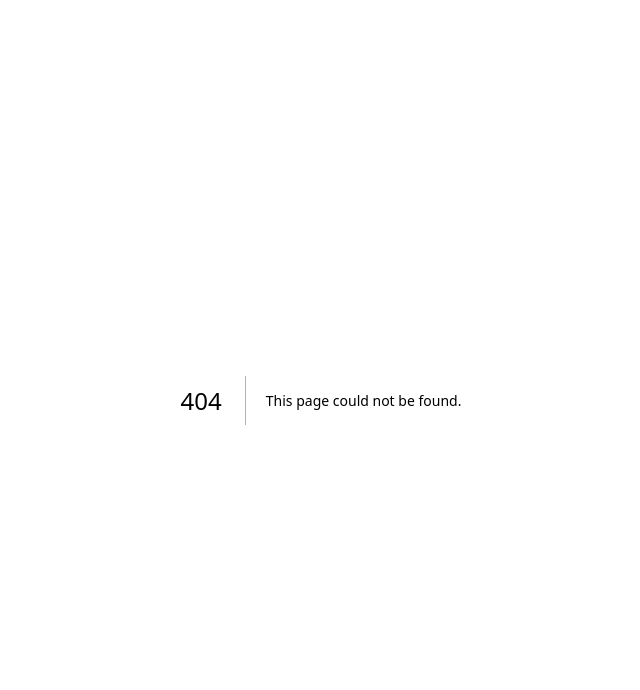
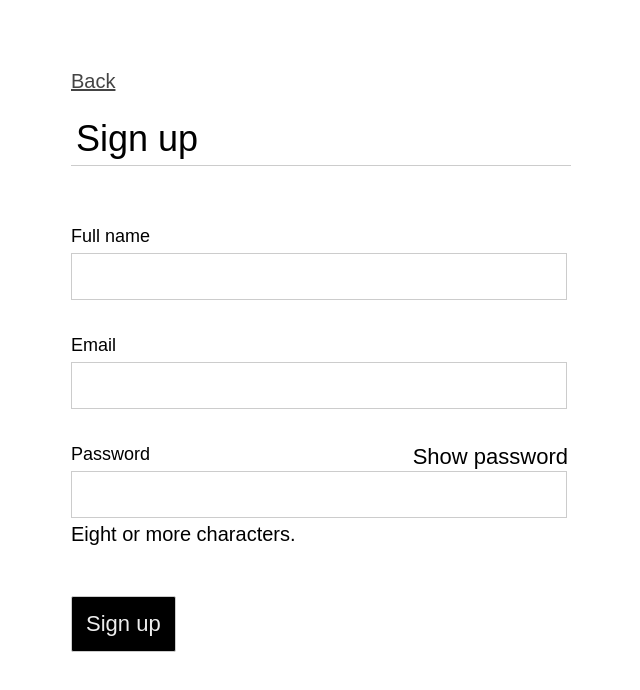
Before and after one commit to dagogue671/CS504-Team-Project, a Next.js app in the folder cs504-team-project/: page /Modules/SignUpForm in a window 1280 px wide. Before the commit this address had no page. Shown: the top 690 px of the page, without its empty margins (319-959 px from the left). Built offline with nearby package versions, Linux system fonts and the light colour scheme.

Commit message:
Baseline for Project.

```diff
--- a/cs504-team-project/src/app/Modules/SignInForm.css
+++ b/cs504-team-project/src/app/Modules/SignInForm/SignInForm.css
@@ -24,6 +24,17 @@ button {
   font-weight: 500;
   margin: 3px 0 0 0;
   padding: 10px;
+}
+
+button.back-button {
+  background-color: transparent;
+  border: none;
+  color: #666;
+  font-size: 18px;
+  font-weight: 500;
+  margin-bottom: 20px;
+  padding: 0;
+  text-decoration: underline;
 }
 
 button:hover {
--- a/cs504-team-project/src/app/Modules/SignInForm.js
+++ b/cs504-team-project/src/app/Modules/SignInForm/page.js
@@ -1,9 +1,11 @@
 "use client";
 
 import React, { useEffect, useRef, useState } from "react";
+import { useRouter } from "next/navigation";
 import "./SignInForm.css";
 // Client-side sign-in form. Move DOM interactions into React hooks/handlers.
 export default function SignInForm() {
+  const router = useRouter();
   const formRef = useRef(null);
   const passwordRef = useRef(null);
   const [showPassword, setShowPassword] = useState(false);
@@ -55,6 +57,9 @@ export default function SignInForm() {
       name="form"
       onSubmit={handleSubmit}
     >
+      <button type="button" className="back-button" onClick={() => router.back()}>
+        Back
+      </button>
       <h1>Sign in</h1>
 
       <section>
--- a/cs504-team-project/src/app/Modules/SignUpForm.css
+++ b/cs504-team-project/src/app/Modules/SignUpForm/SignUpForm.css
@@ -11,6 +11,20 @@ body {
   font-family: sans-serif;
   font-weight: 500;
   margin: 20px 15px 0 15px;
+}
+
+button.back-button {
+  background-color: transparent;
+  border: none;
+  color: #444;
+  cursor: pointer;
+  display: inline-block;
+  font-size: 18px; /* fallback */
+  font-size: var(--small-mobile-font-size);
+  font-weight: 500;
+  margin-bottom: 20px;
+  padding: 0;
+  text-decoration: underline;
 }
 
 button#sign-up {
--- a/cs504-team-project/src/app/Modules/SignUpForm.js
+++ b/cs504-team-project/src/app/Modules/SignUpForm/page.js
@@ -1,9 +1,11 @@
 "use client";
 
 import React, { useEffect, useRef, useState } from "react";
+import { useRouter } from "next/navigation";
 import "./SignUpForm.css";
 
 export default function SignUpForm() {
+  const router = useRouter();
   const formRef = useRef(null);
   const passwordRef = useRef(null);
   const [showPassword, setShowPassword] = useState(false);
@@ -56,6 +58,9 @@ export default function SignUpForm() {
 
   return (
     <main>
+      <button type="button" className="back-button" onClick={() => router.back()}>
+        Back
+      </button>
       <form ref={formRef} method="post" onSubmit={handleFormSubmission}>
         <h1>Sign up</h1>
 
```
Also changed, not shown: cs504-team-project/src/app/Modules/HomePage.js (added, +18 -0 lines), cs504-team-project/src/app/page.js (+2 -7 lines).
